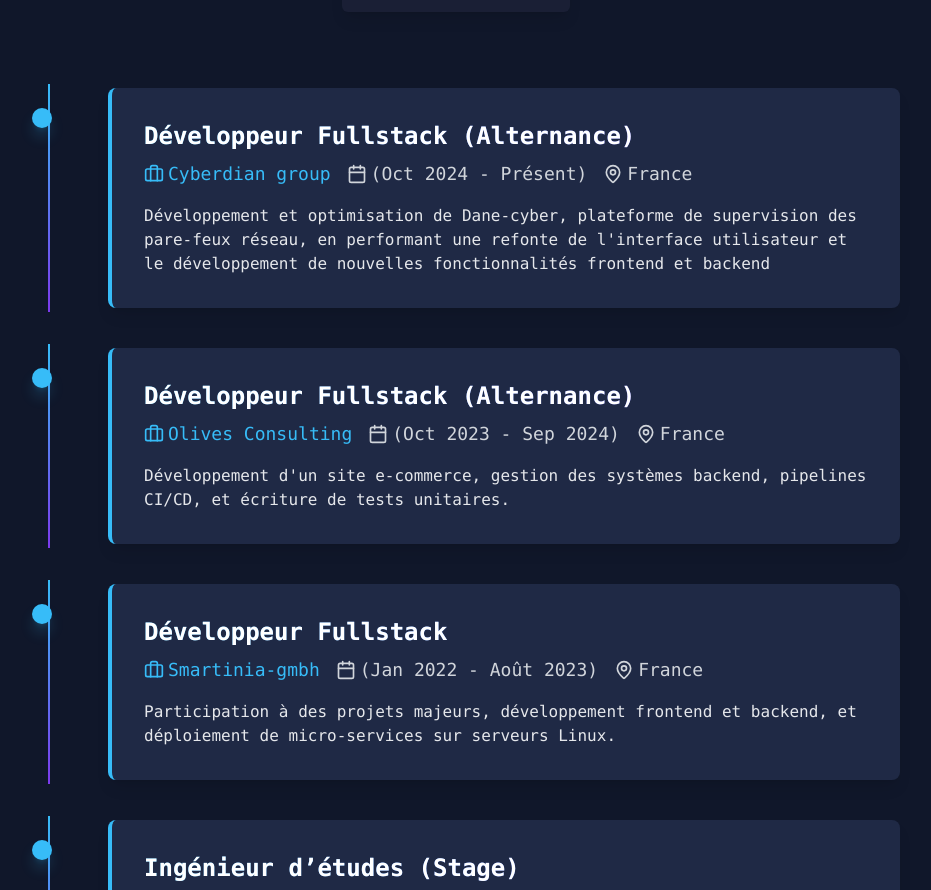
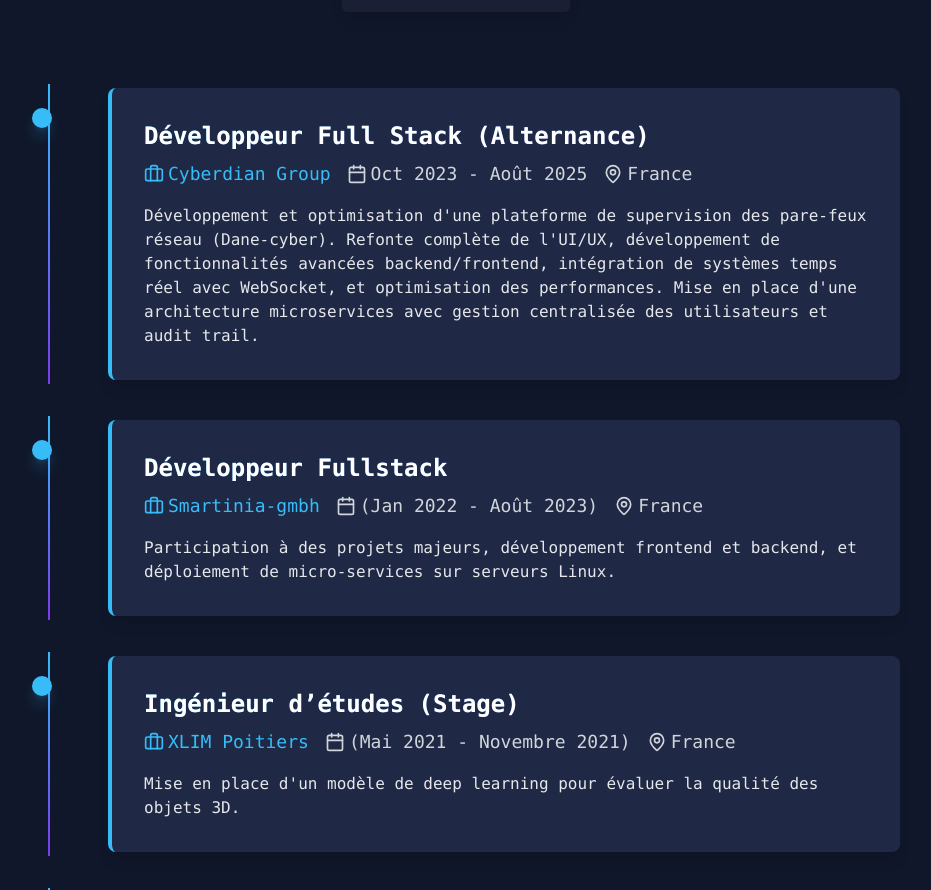
Before and after one commit to souheibriache/portfolio-souheib, a React (Vite) app: page / in a window 1280 px wide. Shown: the part 2388-3278 px from the top of the page, without its empty margins (184-1115 px from the left). Built offline with nearby package versions, Linux system fonts and the light colour scheme.

Commit message:
fix(experience): update experience dates

```diff
--- a/src/data/componentsText.ts
+++ b/src/data/componentsText.ts
@@ -23,7 +23,7 @@ const sections: { name: { FR: string; EN: string }; linkTo: string }[] = [
 
 const resume = { FR: "CV", EN: "Resume" };
 const resumeUrl =
-  "https://drive.google.com/file/d/1Dj4g0gUcpdRjigIRtr11XuXYXbhs-JKa/view?usp=sharing";
+  "https://drive.google.com/file/d/1jYED_zsgiZiYeq2LoeScEDRarHJleDVu/view?usp=sharing";
 
 const visiter = { FR: "Visiter", EN: "Visit" };
 
--- a/src/data/experience.ts
+++ b/src/data/experience.ts
@@ -2,28 +2,20 @@ export const experiences = [
   {
     id: 1,
     title: {
-      FR: "Développeur Fullstack (Alternance)",
-      EN: "Fullstack Developer (Apprenticeship)",
+      FR: "Développeur Full Stack (Alternance)",
+      EN: "Full Stack Developer (Apprenticeship)",
     },
-    company: "Cyberdian group",
-    duration: { FR: "(Oct 2024 - Présent)", EN: "(Oct 2024 - Present)" },
+    company: "Cyberdian Group",
+    duration: {
+      FR: "Oct 2023 - Août 2025",
+      EN: "Oct 2023 - Aug 2025",
+    },
     description: {
-      FR: "Développement et optimisation de Dane-cyber, plateforme de supervision des pare-feux réseau, en performant une refonte de l'interface utilisateur et le développement de nouvelles fonctionnalités frontend et backend",
-      EN: "Development and optimization of Dane-cyber, a network firewall supervision platform, performing a user interface redesign and developing new frontend and backend featuresRetryClaude can make mistakes. Please double-check responses.",
+      FR: "Développement et optimisation d'une plateforme de supervision des pare-feux réseau (Dane-cyber). Refonte complète de l'UI/UX, développement de fonctionnalités avancées backend/frontend, intégration de systèmes temps réel avec WebSocket, et optimisation des performances. Mise en place d'une architecture microservices avec gestion centralisée des utilisateurs et audit trail.",
+      EN: "Development and optimization of a network firewall supervision platform (Dane-cyber). Complete UI/UX redesign, advanced backend/frontend features development, real-time systems integration with WebSocket, and performance optimization. Implementation of microservices architecture with centralized user management and audit trail.",
     },
-  },
-  {
-    id: 1,
-    title: {
-      FR: "Développeur Fullstack (Alternance)",
-      EN: "Fullstack Developer (Apprenticeship)",
-    },
-    company: "Olives Consulting",
-    duration: { FR: "(Oct 2023 - Sep 2024)", EN: "(Oct 2023 - Sep 2024)" },
-    description: {
-      FR: "Développement d'un site e-commerce, gestion des systèmes backend, pipelines CI/CD, et écriture de tests unitaires.",
-      EN: "Developing an e-commerce site, managing backend systems, CI/CD pipelines, and writing unit tests.",
-    },
+    technologies:
+      "NestJS, ReactJS, TypeScript, TailwindCSS, WebSocket, Redis, Cassandra, Keycloak, Docker, Kubernetes",
   },
   {
     id: 2,
--- a/src/data/projects.ts
+++ b/src/data/projects.ts
@@ -72,7 +72,7 @@ const projects: {
       FR: "Au sein de Smartinia, j'étais responsable de la conception et du développement des fonctionnalités frontend et backend d'une application VTC pour les objets lourds. Gestion en temps réel pour clients, conducteurs, partenaires et personnel, avec création de trois dashboards.",
       EN: "At Smartinia, I was responsible for designing and developing frontend and backend features for a VTC application for heavy items. Real-time management for customers, drivers, partners, and staff, with the creation of three dashboards.",
     },
-    link: "https://play.google.com/store/apps/details?id=com.wedort.driver&hl=fr&pli=1",
+    link: "https://wedort.com/",
     skills: [
       nestjs,
       typescript,
```
Also changed, not shown: 1 other file (tests, documents, lock files or other folders).
